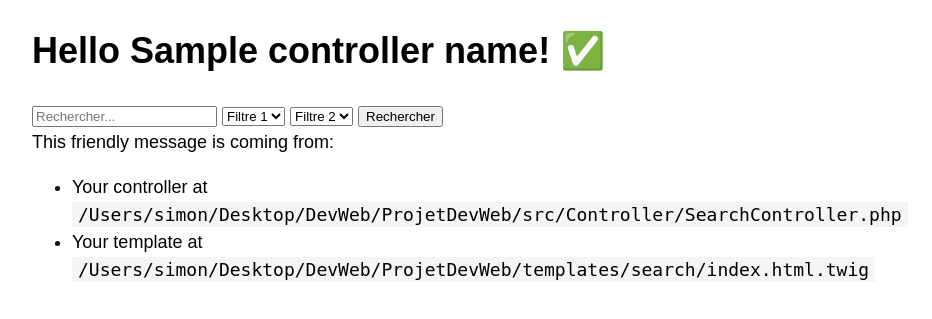
After one commit to Opthelf/DevWeb, a Symfony app: template templates/search/index.html.twig in a window 1280 px wide. The commit adds this page. Shown: the top 319 px of the page, without its empty margins (208-1140 px from the left). Run offline with Twig, Linux system fonts and the light colour scheme; the template is opened without the code that fills it: most values are stand-ins (such as "Sample title", 1, 10 or a date in 2020); some libraries are stand-ins or nearby versions.

Commit message:
searchbar wip

```diff
--- a/templates/homepage/index.html.twig
+++ b/templates/homepage/index.html.twig
@@ -28,4 +28,6 @@
 <footer>
     <p>&copy; 2025 Our University. All Rights Reserved.</p>
 </footer>
+
+
 {% endblock %}
--- /dev/null
+++ b/templates/search/index.html.twig
@@ -0,0 +1,38 @@
+{% extends 'base.html.twig' %}
+
+{% block title %}Hello SearchController!{% endblock %}
+
+{% block body %}
+<style>
+    .example-wrapper { margin: 1em auto; max-width: 800px; width: 95%; font: 18px/1.5 sans-serif; }
+    .example-wrapper code { background: #F5F5F5; padding: 2px 6px; }
+</style>
+
+<div class="example-wrapper">
+    <h1>Hello {{ controller_name }}! ✅</h1>
+
+    <form action="{{ path('app_search') }}" method="get" class="search-form">
+        <input type="text" name="q" placeholder="Rechercher..." value="{{ searchTerm ?? '' }}">
+
+        <select name="filter1">
+            <option value="">Filtre 1</option>
+            <option value="admin" {% if filter1 == 'admin' %}selected{% endif %}>Admin</option>
+            <option value="user" {% if filter1 == 'user' %}selected{% endif %}>User</option>
+        </select>
+
+        <select name="filter2">
+            <option value="">Filtre 2</option>
+            <option value="active" {% if filter2 == 'active' %}selected{% endif %}>Actif</option>
+            <option value="inactive" {% if filter2 == 'inactive' %}selected{% endif %}>Inactif</option>
+        </select>
+
+        <button type="submit">Rechercher</button>
+    </form>
+
+    This friendly message is coming from:
+    <ul>
+        <li>Your controller at <code>/Users/simon/Desktop/DevWeb/ProjetDevWeb/src/Controller/SearchController.php</code></li>
+        <li>Your template at <code>/Users/simon/Desktop/DevWeb/ProjetDevWeb/templates/search/index.html.twig</code></li>
+    </ul>
+</div>
+{% endblock %}
```
Also changed, not shown: src/Controller/SearchController.php (added, +48 -0 lines), templates/search/results.html.twig (added, +28 -0 lines).
